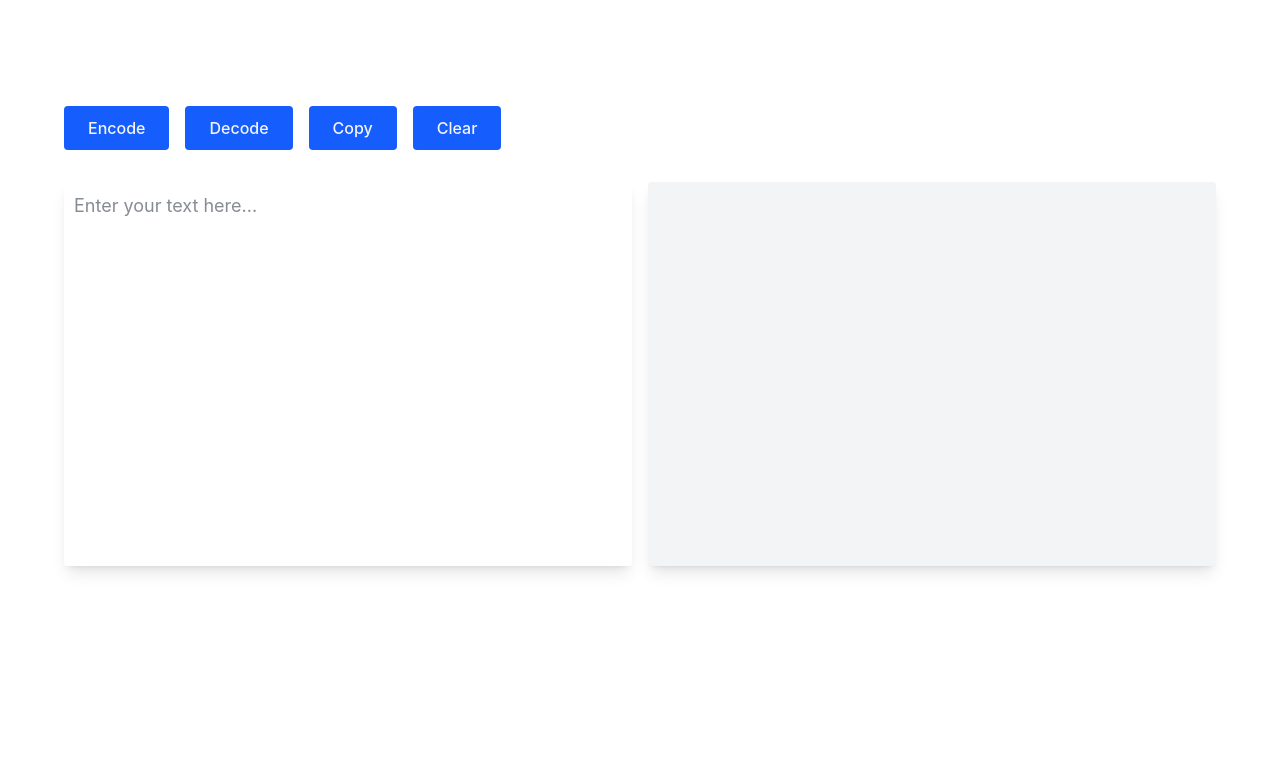
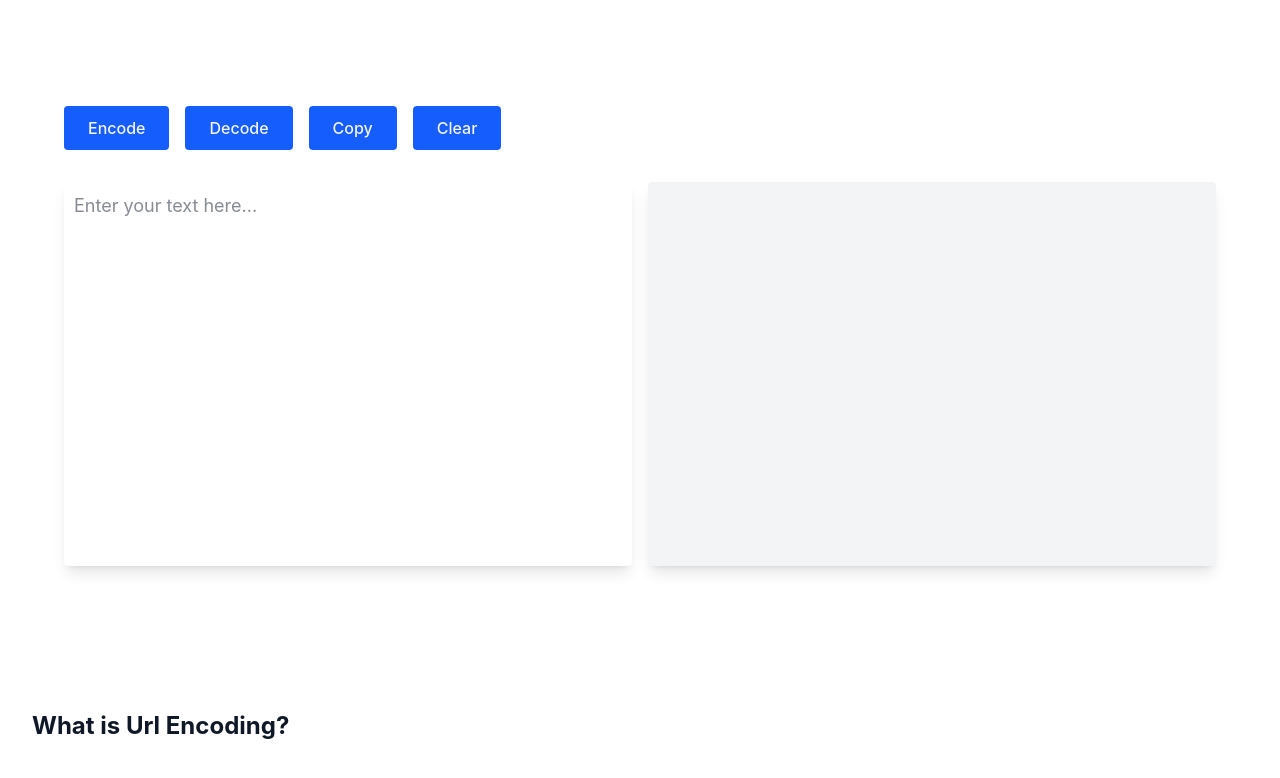
Before and after one commit to blueorionn/url-encoder-decoder, a website built with Vite: page index.html in a window 1280 px wide. Shown: the part 182-960 px from the top of the page. Before the commit the page ends 812 px from the top, so only its background shows below. Built offline with nearby package versions, Linux system fonts and the light colour scheme.

Commit message:
modified index file

```diff
--- a/index.html
+++ b/index.html
@@ -76,6 +76,13 @@
           </div>
         </section>
       </section>
+      <section class="max-w-7xl mx-auto px-8 py-8 lg:py-16 xl:py-20">
+        <div class="w-full">
+          <h1 class="font-bold text-xl lg:text-2xl text-gray-900">
+            What is Url Encoding?
+          </h1>
+        </div>
+      </section>
     </main>
     <script type="module" src="/src/main.ts"></script>
   </body>
```
